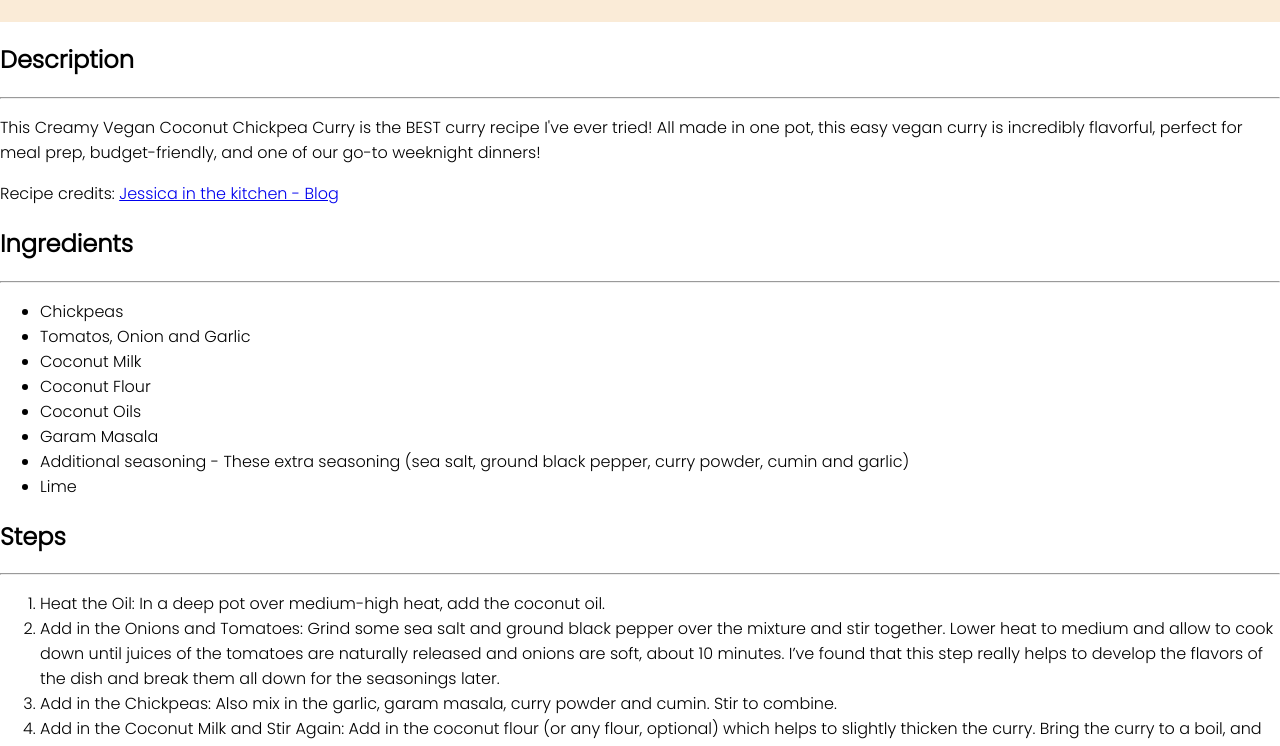
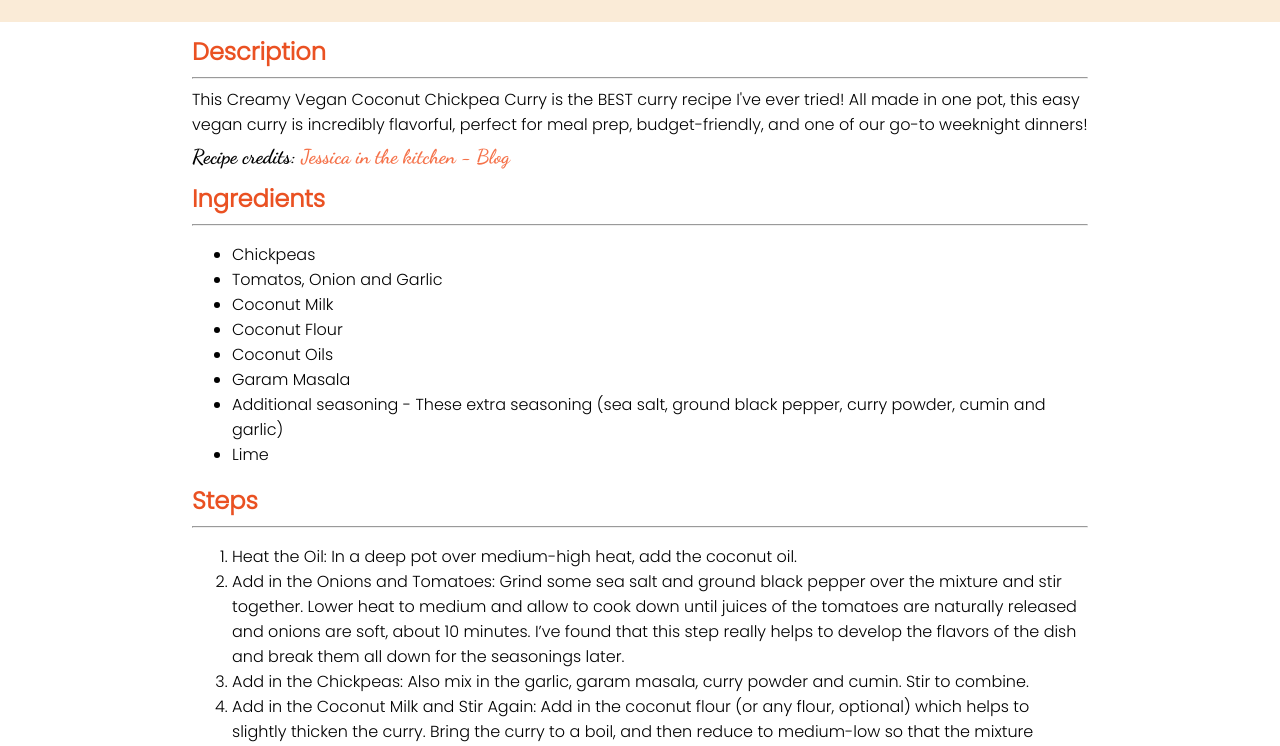
Before and after one commit to mukesh3mahato/odin-recipes, a plain HTML site: page recipes/chickpea-curry.html in a window 1280 px wide. Shown: the part 136-882 px from the top of the page. Drawn offline with Linux system fonts and the light colour scheme.

Commit message:
Wrapper class width has been decreased
-width set to 70% to it's body,
-align it to center,
-changed the h1 font color,
-clear the default setting of links

```diff
--- a/resources/css/chickpea-curry-styles.css
+++ b/resources/css/chickpea-curry-styles.css
@@ -14,6 +14,7 @@ body {
 .container h1 {
     font-family: 'Dancing Script', cursive, sans-serif;
     font-size: 40px;
+    color:#ea5122;
     margin: 0;
     padding-bottom: 25px;
 }
@@ -24,3 +25,30 @@ body {
     border-radius: 8px;
     box-shadow: 10px 8px rgb(151, 150, 150);
 }
+
+h2 {
+    color: #ea5122;
+    margin: 12px 0 0 0;
+    padding: 0;
+}
+
+.wrapper p {
+    margin: 0;
+}
+
+.wrapper .credit {
+    margin-top: 8px;
+    font-weight: 600;
+    font-family: 'Dancing Script', cursive, sans-serif;
+    font-size: 20px;
+}
+
+a {
+    color: #f5724a;
+    text-decoration: none;
+}
+
+.wrapper {
+    width: 70%;
+    margin: 0 auto;
+}
```
